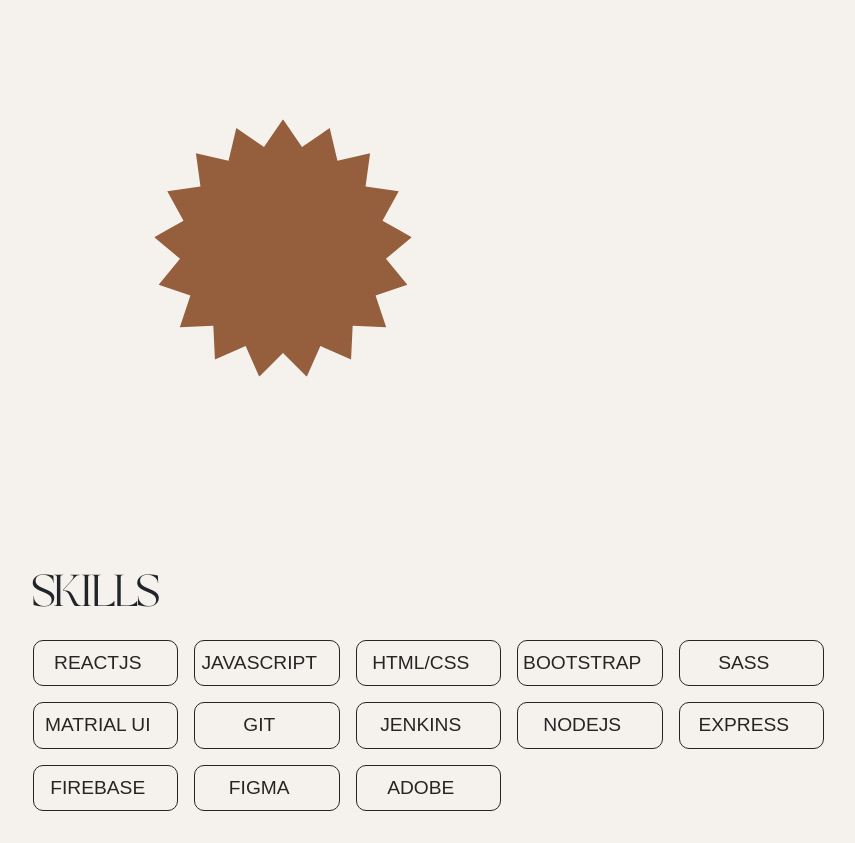
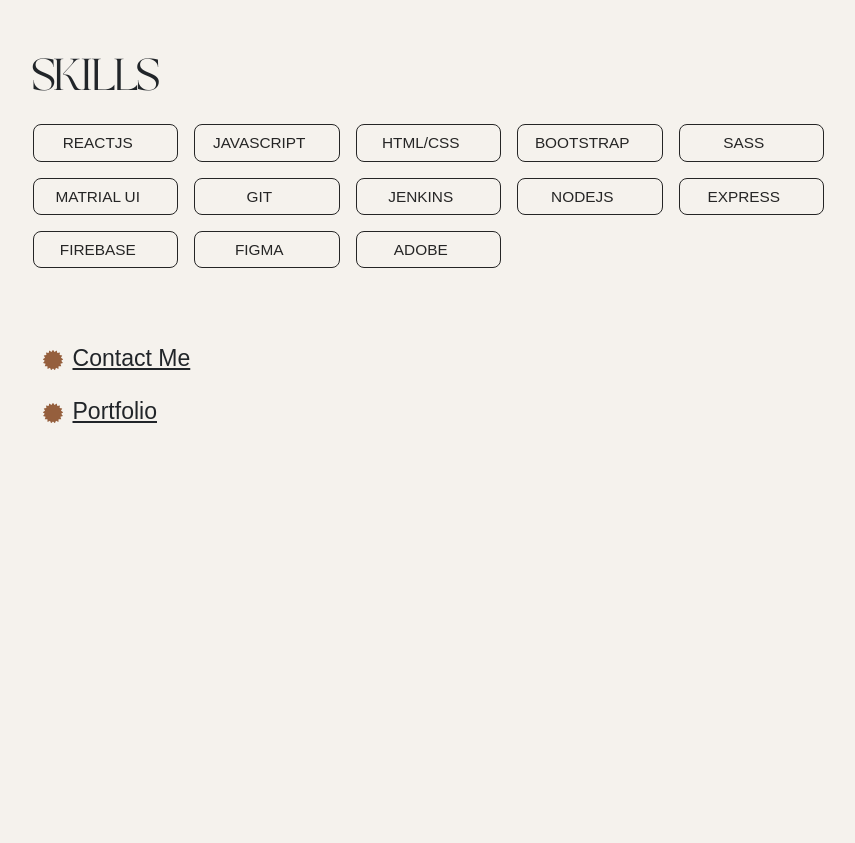
Before and after one commit to jazdmiller/jazmine-miller-portfolio, a React (Vite) app: page /about in a window 1280 px wide. Shown: the part 1040-1883 px from the top of the page, without its empty margins (186-1041 px from the left). After the commit the page ends 1526 px from the top, so only its background shows below. Built offline with nearby package versions, Linux system fonts and the light colour scheme.

Commit message:
add contact/portflio content (about page)

```diff
--- a/src/App.scss
+++ b/src/App.scss
@@ -509,14 +509,25 @@
 .skill{
   text-transform: uppercase;
   border: 1px solid var(--text-color);
-  border-radius: 10px;
-  color: var(--text-color)
+  border-radius: 8px;
+  color: var(--text-color);
+  font-family: 'Montserrat', sans-serif;
+  font-size: .8em;
 }
 
 .skill:hover{
   background-color: var(--text-color);
   color: var(--primary-color);
   transition: .3s background-color ease-in-out;
+}
+
+.contact-row{
+  font-size: 1.2em;
+  text-decoration: underline;
+}
+
+.contact-row img{
+  width: 40px;
 }
 /* ******* ABOUT PAGE END ********** */
 
--- a/src/pages/About.jsx
+++ b/src/pages/About.jsx
@@ -1,9 +1,23 @@
 import React from "react";
 import Img from "/assets/images/about-photo.svg";
-import StarIcon from "/assets/images/star.svg"
+import StarIcon from "/assets/images/star.svg";
 
 function About() {
-  const skills = ["Reactjs", "Javascript", "HTML/CSS", "Bootstrap", "SASS", "Matrial UI", "Git", "Jenkins", "Nodejs", "Express", "Firebase", "Figma", "Adobe", ]
+  const skills = [
+    "Reactjs",
+    "Javascript",
+    "HTML/CSS",
+    "Bootstrap",
+    "SASS",
+    "Matrial UI",
+    "Git",
+    "Jenkins",
+    "Nodejs",
+    "Express",
+    "Firebase",
+    "Figma",
+    "Adobe",
+  ];
   return (
     <div className="container ">
       <section className="about-hero-section">
@@ -41,7 +55,7 @@
               <p>
                 I've been on this exciting journey for 3+ years and have
                 equipped myself with a diverse toolbox that includes React,
-                JavaScript, HTML, CSS, and Bootstrap, among various other
+                JavaScript, HTML/CSS, and Bootstrap, among various other
                 frontend frameworks/libraries. With a background in digital
                 marketing, I bring a unique perspective to my work,
                 understanding the delicate balance between aesthetics and
@@ -65,13 +79,26 @@
                 to implement innovative solutions tailored to unique needs.
               </p> */}
 
-              <span><img src={StarIcon} /></span><h2 className="about-skills">Skills</h2>
+              <h2 className="about-skills">Skills</h2>
               <div className="row my-3">
+                {skills.map((skill) => {
+                  return (
+                    <p className="col-2 pl-0 text-center skill mr-3">{skill}</p>
+                  );
+                })}
+              </div>
 
-              {skills.map(skill => {
-
-               return <p className="col-2 pl-0 text-center skill mr-3">{skill}</p>
-              })}
+              <div className="my-5 row contact-row">
+                <div className="col pl-0">
+                  <span>
+                    <img src={StarIcon} />
+                    Contact Me
+                  </span> <br/>
+                  <span>
+                    <img src={StarIcon} />
+                    Portfolio
+                  </span>
+                </div>
               </div>
             </div>
           </div>
```
